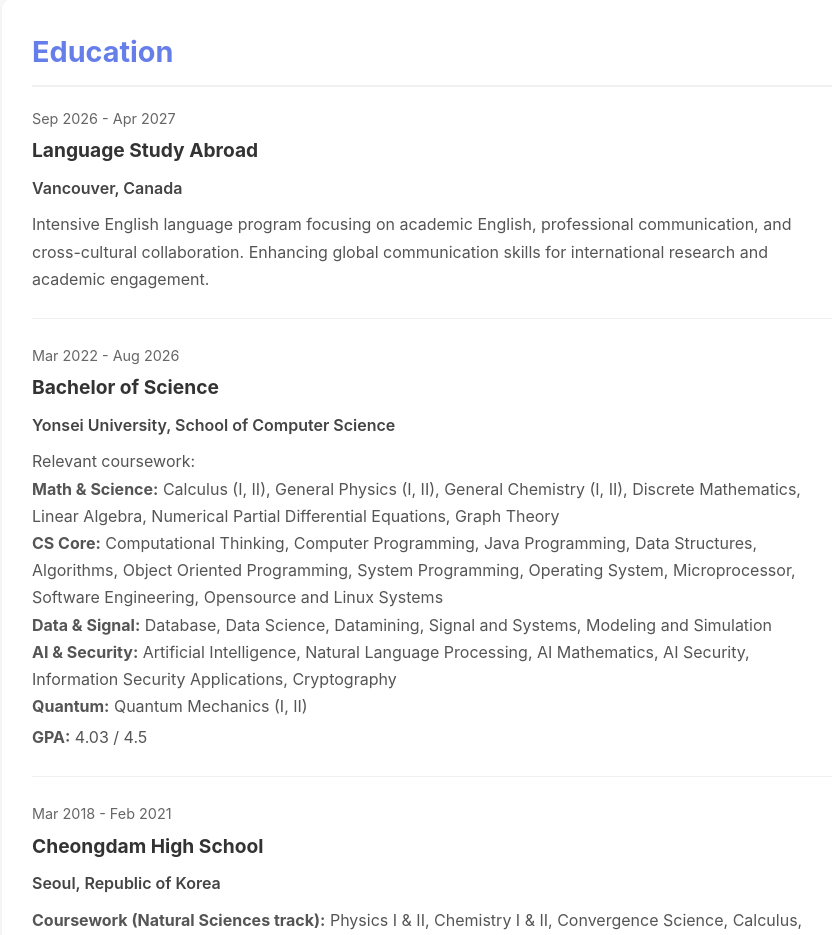
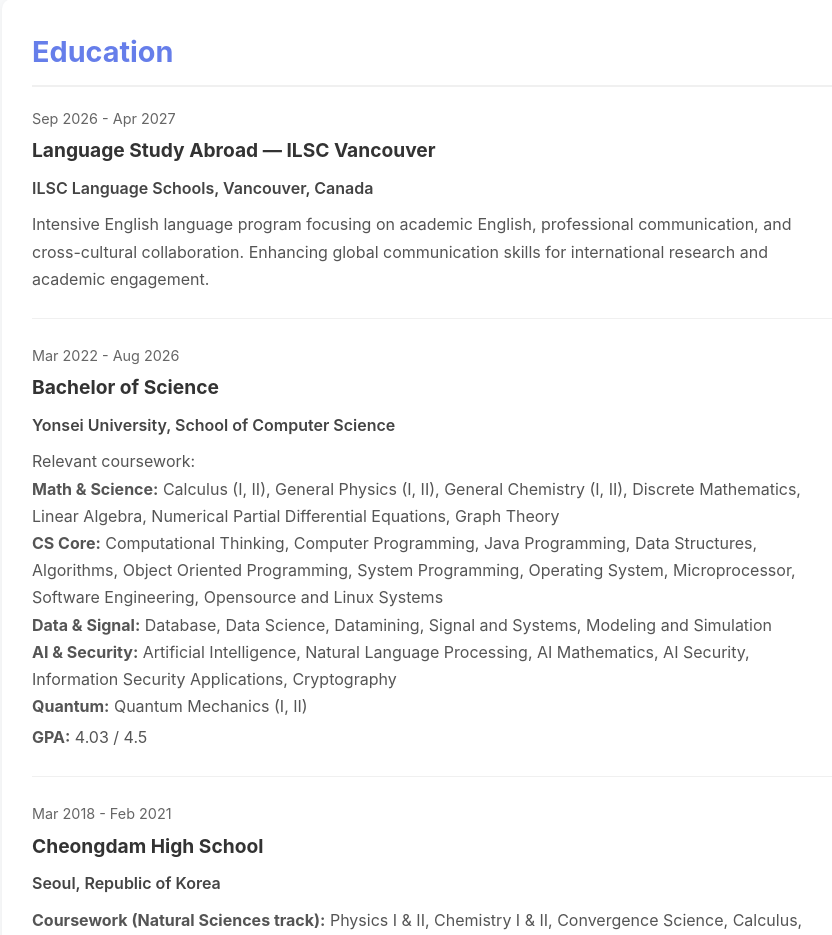
Before and after one commit to justinbrianhwang/CV, a website: page index.html in a window 1280 px wide. Shown: the part 1280-2215 px from the top of the page, without its empty margins (208-1040 px from the left). Drawn offline with Linux system fonts and the light colour scheme.

Commit message:
Add ILSC Vancouver to Language Study Abroad entry (text only)

```diff
--- a/index.html
+++ b/index.html
@@ -102,8 +102,8 @@
         <h2>Education</h2>
         <div class="education-item">
             <div class="date">Sep 2026 - Apr 2027</div>
-            <h3>Language Study Abroad</h3>
-            <div class="institution">Vancouver, Canada</div>
+            <h3>Language Study Abroad — ILSC Vancouver</h3>
+            <div class="institution">ILSC Language Schools, Vancouver, Canada</div>
             <div class="description">
                 Intensive English language program focusing on academic English, professional communication, and cross-cultural collaboration. Enhancing global communication skills for international research and academic engagement.
             </div>
```
